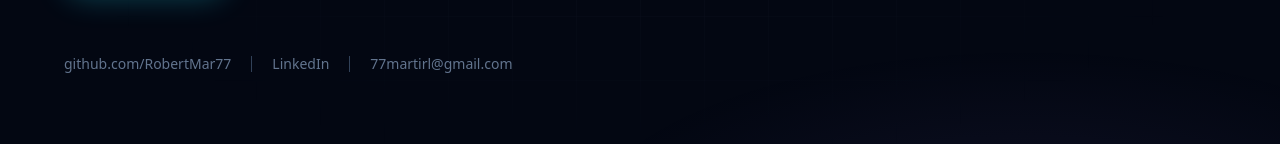
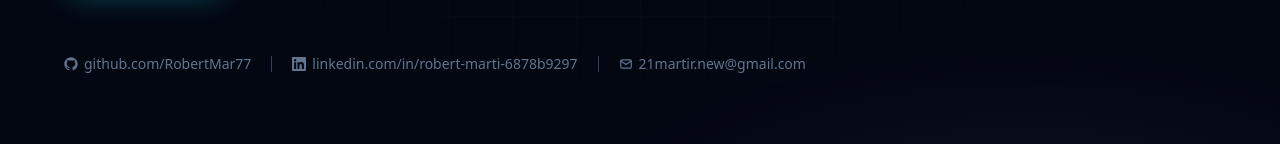
Before and after one commit to RobertMar77/portfolio, a React (Vite) app: page / in a window 1280 px wide. Shown: the part 560-704 px from the top of the page. Built offline with nearby package versions, Linux system fonts and the light colour scheme; no server answers.

Commit message:
update contact info, add portfolio to projects

```diff
--- a/src/components/Contact.tsx
+++ b/src/components/Contact.tsx
@@ -2,6 +2,10 @@ import { useState } from "react";
 import Section from "./Section";
 import { api, DEMO_MODE } from "../api/client";
 import { profile } from "../data/resume";
+import { GithubIcon, LinkedinIcon, MailIcon } from "./Icons";
+
+const linkedinHandle = profile.linkedin.replace(/^https?:\/\/(www\.)?/, "");
+const githubHandle = profile.github.replace(/^https?:\/\/(www\.)?/, "");
 
 type Status =
   | { kind: "idle" }
@@ -47,17 +51,17 @@ export default function Contact() {
               href={`mailto:${profile.email}`}
               className="flex items-center gap-3 text-slate-300 hover:text-cyan-300 transition-colors"
             >
-              <span className="text-cyan-400">✉</span>
+              <MailIcon className="text-cyan-400 shrink-0" />
               {profile.email}
             </a>
             <a
               href={profile.linkedin}
               target="_blank"
               rel="noreferrer"
-              className="flex items-center gap-3 text-slate-300 hover:text-cyan-300 transition-colors"
+              className="flex items-center gap-3 text-slate-300 hover:text-cyan-300 transition-colors break-all"
             >
-              <span className="text-cyan-400">in</span>
-              LinkedIn
+              <LinkedinIcon className="text-cyan-400 shrink-0" />
+              {linkedinHandle}
             </a>
             <a
               href={profile.github}
@@ -65,13 +69,9 @@ export default function Contact() {
               rel="noreferrer"
               className="flex items-center gap-3 text-slate-300 hover:text-cyan-300 transition-colors"
             >
-              <span className="text-cyan-400">gh</span>
-              github.com/RobertMar77
+              <GithubIcon className="text-cyan-400 shrink-0" />
+              {githubHandle}
             </a>
-            <div className="flex items-center gap-3 text-slate-500">
-              <span className="text-cyan-400">☏</span>
-              {profile.phone}
-            </div>
           </div>
           {DEMO_MODE && (
             <div className="rounded-xl border border-amber-400/30 bg-amber-400/5 p-4 text-xs text-amber-200/90">
--- a/src/components/Hero.tsx
+++ b/src/components/Hero.tsx
@@ -1,5 +1,9 @@
 import { Link } from "react-router-dom";
 import { profile } from "../data/resume";
+import { GithubIcon, LinkedinIcon, MailIcon } from "./Icons";
+
+const linkedinHandle = profile.linkedin.replace(/^https?:\/\/(www\.)?/, "");
+const githubHandle = profile.github.replace(/^https?:\/\/(www\.)?/, "");
 
 export default function Hero() {
   return (
@@ -76,24 +80,27 @@ export default function Hero() {
             href={profile.github}
             target="_blank"
             rel="noreferrer"
-            className="hover:text-cyan-300 transition-colors"
+            className="flex items-center gap-1.5 hover:text-cyan-300 transition-colors"
           >
-            github.com/RobertMar77
+            <GithubIcon className="shrink-0" width={14} height={14} />
+            {githubHandle}
           </a>
           <span className="h-4 w-px bg-slate-700" />
           <a
             href={profile.linkedin}
             target="_blank"
             rel="noreferrer"
-            className="hover:text-cyan-300 transition-colors"
+            className="flex items-center gap-1.5 hover:text-cyan-300 transition-colors break-all"
           >
-            LinkedIn
+            <LinkedinIcon className="shrink-0" width={14} height={14} />
+            {linkedinHandle}
           </a>
           <span className="h-4 w-px bg-slate-700" />
           <a
             href={`mailto:${profile.email}`}
-            className="hover:text-cyan-300 transition-colors"
+            className="flex items-center gap-1.5 hover:text-cyan-300 transition-colors"
           >
+            <MailIcon className="shrink-0" width={14} height={14} />
             {profile.email}
           </a>
         </div>
--- a/src/data/resume.ts
+++ b/src/data/resume.ts
@@ -6,8 +6,7 @@ export const profile = {
   title: "Software Developer",
   tagline: "Full-stack engineer building reliable web apps with Java, TypeScript, and the cloud.",
   location: "Rochester, WA",
-  email: "77martirl@gmail.com",
-  phone: "(360) 338-2008",
+  email: "21martir.new@gmail.com",
   github: "https://github.com/RobertMar77",
   linkedin: "https://www.linkedin.com/in/robert-marti-6878b9297",
   resumePdf: "/resume.pdf",
@@ -46,13 +45,12 @@ export const education: EducationEntry[] = [
     gpa: "3.76",
   },
   {
-    // TODO: replace with actual high school name + details
-    school: "High School Name",
-    location: "Rochester, WA",
+    // TODO: verify exact attendance dates; add honors, clubs, AP courses, or sports if desired
+    school: "Tenino High School",
+    location: "Tenino, WA",
     dates: "2017 – 2021",
     level: "high-school",
     degrees: ["High School Diploma"],
-    notes: ["TODO: add honors, clubs, AP courses, or sports here"],
   },
 ];
 
@@ -226,6 +224,30 @@ export type Project = {
 
 export const projects: Project[] = [
   {
+    id: "this-portfolio",
+    name: "This Portfolio",
+    date: "Apr 2026",
+    summary:
+      "The site you're on — built from scratch with React, TypeScript, Vite, and Tailwind CSS.",
+    description: [
+      "Designed and built a responsive dark-themed developer portfolio with a multi-section scrolling layout (hero, about, education, skills, experience, projects, awards, contact) and a dedicated resume viewer page.",
+      "Structured with a typed API client layer so backend features (contact form, guestbook, analytics) can be plugged in later without rewriting UI code — currently runs in demo mode with zero backend cost.",
+      "Configured SPA routing with React Router and a custom vercel.json to handle direct route visits correctly; deployed on Vercel with automatic GitHub-driven builds.",
+    ],
+    tech: [
+      "React 19",
+      "TypeScript",
+      "Vite",
+      "Tailwind CSS",
+      "React Router",
+      "Vercel",
+    ],
+    links: [
+      { label: "Live", href: "https://robertmarti.vercel.app" },
+      { label: "GitHub", href: "https://github.com/RobertMar77/portfolio" },
+    ],
+  },
+  {
     id: "zenith-racers",
     name: "Zenith Racers",
     date: "May 2025",
--- a/src/pages/Resume.tsx
+++ b/src/pages/Resume.tsx
@@ -57,7 +57,6 @@ export default function Resume() {
               >
                 ✉ {profile.email}
               </a>
-              <span>☏ {profile.phone}</span>
               <a
                 href={profile.github}
                 target="_blank"
```
